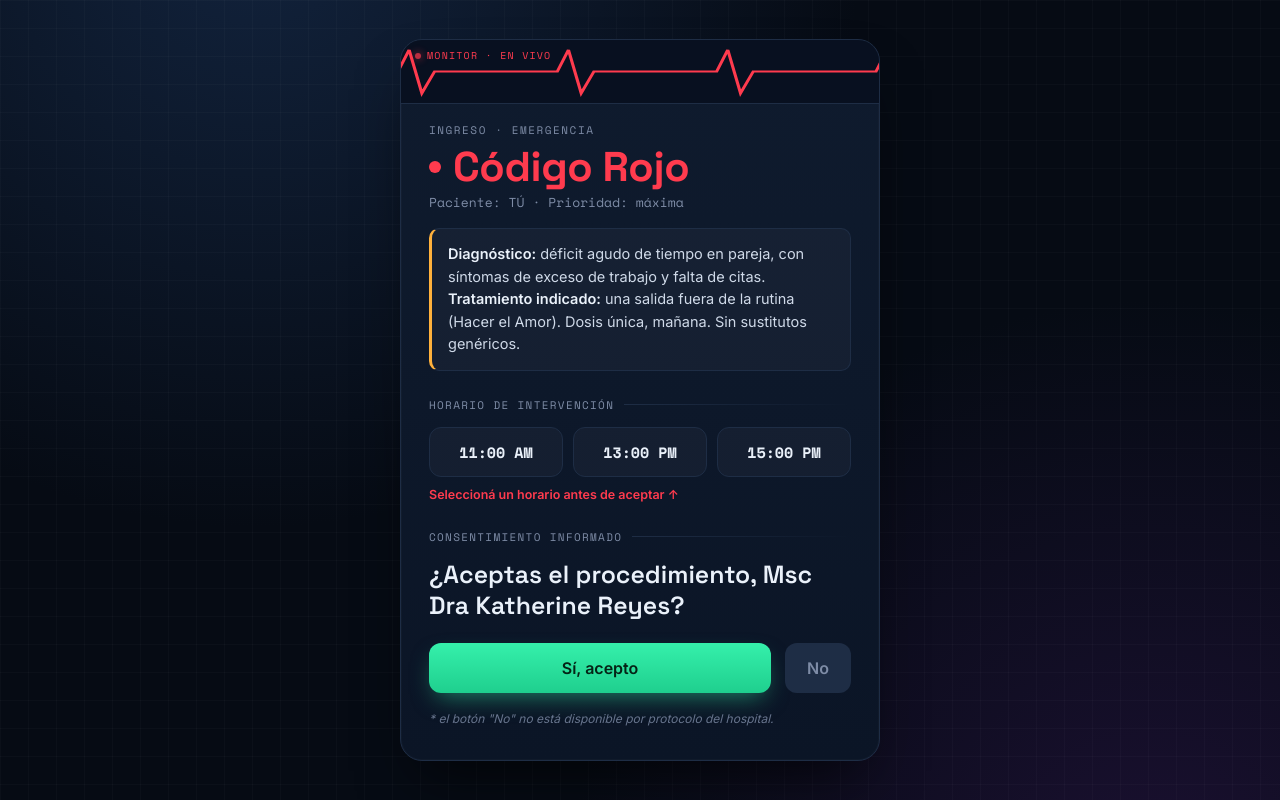
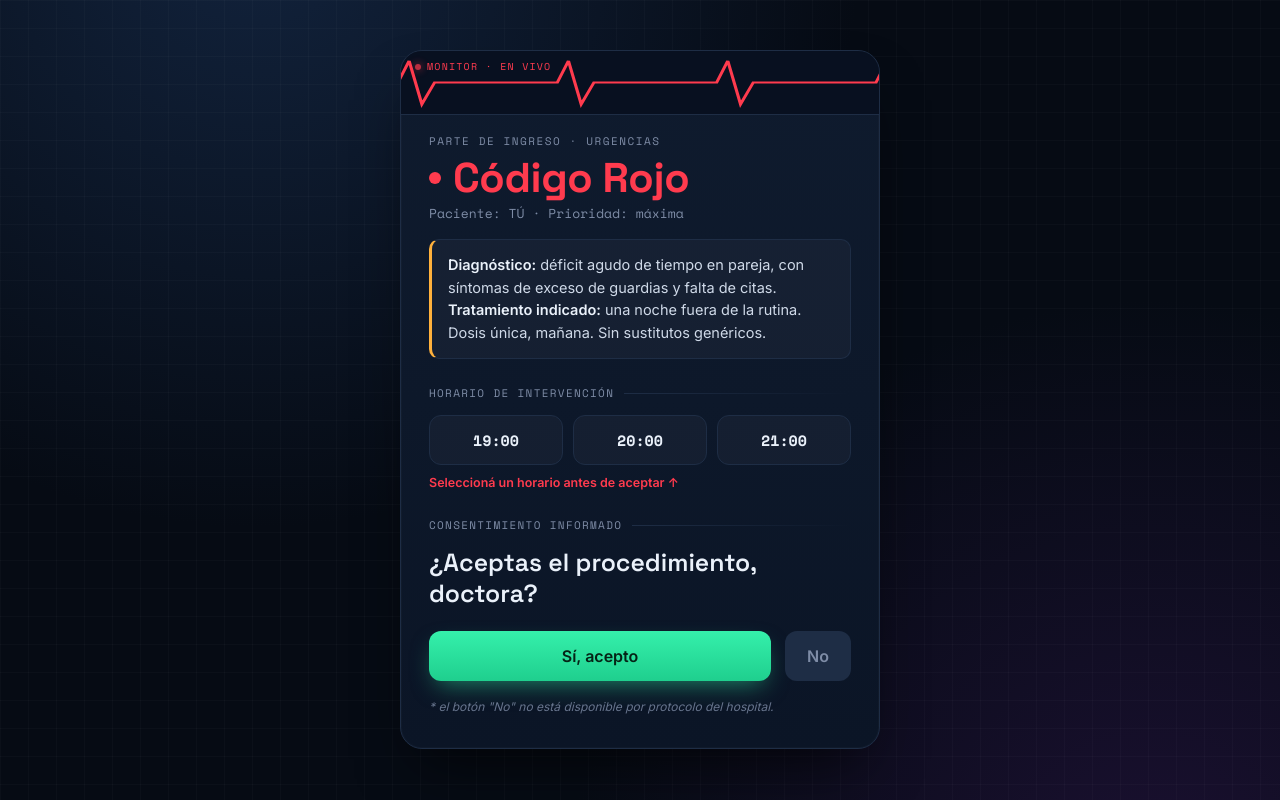
Before and after one commit to KathyaReyes/Invitacion, a plain HTML site: page index.html in a window 1280 px wide. Both pictures are taken after a click on the button "Sí, acepto". Drawn offline with nearby package versions, Linux system fonts and the light colour scheme.

Commit message:
Add files via upload

```diff
--- a/index.html
+++ b/index.html
@@ -395,25 +395,25 @@
         </svg>
       </div>
 
-      <div class="eyebrow">INGRESO · EMERGENCIA</div>
+      <div class="eyebrow">Parte de ingreso · Urgencias</div>
       <h1 class="title"><span class="pulse"></span>Código Rojo</h1>
       <div class="subtitle">Paciente: TÚ · Prioridad: máxima</div>
 
       <div class="chart-note">
-        <b>Diagnóstico:</b> déficit agudo de tiempo en pareja, con síntomas de exceso de trabajo y falta de citas.<br>
-        <b>Tratamiento indicado:</b> una salida fuera de la rutina (Hacer el Amor). Dosis única, mañana. Sin sustitutos genéricos.
+        <b>Diagnóstico:</b> déficit agudo de tiempo en pareja, con síntomas de exceso de guardias y falta de citas.<br>
+        <b>Tratamiento indicado:</b> una noche fuera de la rutina. Dosis única, mañana. Sin sustitutos genéricos.
       </div>
 
       <div class="divider">Horario de intervención</div>
       <div class="time-grid">
-        <button class="time-pill" data-time="11:00 AM" onclick="selectTime(this)">11:00 AM</button>
-        <button class="time-pill" data-time="13:00 PM" onclick="selectTime(this)">13:00 PM</button>
-        <button class="time-pill" data-time="15:00 PM" onclick="selectTime(this)">15:00 PM</button>
+        <button class="time-pill" data-time="19:00" onclick="selectTime(this)">19:00</button>
+        <button class="time-pill" data-time="20:00" onclick="selectTime(this)">20:00</button>
+        <button class="time-pill" data-time="21:00" onclick="selectTime(this)">21:00</button>
       </div>
-      <div class="time-caption" id="timeCaption">Selecciona un horario para admitir al paciente.</div>
+      <div class="time-caption" id="timeCaption">Selecciona un horario para admitir a la paciente.</div>
 
       <div class="divider">Consentimiento informado</div>
-      <div class="question">¿Aceptas el procedimiento, Msc Dra Katherine Reyes?</div>
+      <div class="question">¿Aceptas el procedimiento, doctora?</div>
 
       <div class="btn-row" id="btnRow">
         <button class="btn btn-yes" id="yesBtn" onclick="accept()">Sí, acepto</button>
@@ -435,7 +435,7 @@
       <div class="badge">✓ Alta médica · confirmado</div>
       <h2>Ingreso admitido</h2>
       <p class="msg">Excelente, espero la pases muy bien mañana.</p>
-      <div class="detail">Cita registrada para las <b id="finalTime">--:--</b> · presentarse sin bata ;)</div>
+      <div class="detail">Cita registrada para las <b id="finalTime">--:--</b> · presentarse sin bata</div>
     </div>
 
   </div>
@@ -444,7 +444,12 @@
 <div id="confetti-layer"></div>
 
 <script>
-  const WHATSAPP_NUMBER = "50231570671"; // <-- REEMPLAZAR por tu número real
+  /* =====================================================================
+     👉 COLOCÁ TU NÚMERO DE WHATSAPP ACÁ 👈
+     Formato: código de país + número, SIN "+", SIN espacios ni guiones.
+     Ejemplo Guatemala: "50212345678"  (502 = código de país, luego el número)
+     ===================================================================== */
+  const WHATSAPP_NUMBER = "50200000000"; // <-- REEMPLAZAR por tu número real
 
   let chosenTime = null;
 
@@ -497,19 +502,20 @@
       return;
     }
 
+    // Armamos el mensaje pre-llenado y el enlace de WhatsApp (API wa.me)
+    const mensaje = `¡Código Rojo aceptado! 🚨 Acepto salir de la rutina, nos vemos a las ${chosenTime}`;
+    const whatsappURL = `https://wa.me/${WHATSAPP_NUMBER}?text=${encodeURIComponent(mensaje)}`;
+
+    // IMPORTANTE: en navegadores móviles (iOS/Android) la apertura de un enlace
+    // externo solo se permite si ocurre de forma INMEDIATA dentro del clic del
+    // usuario. Si esto se retrasa con un setTimeout, el navegador lo bloquea
+    // como si fuera un pop-up. Por eso se abre aquí mismo, sin demora.
+    window.open(whatsappURL, '_blank');
+
     document.getElementById('finalTime').textContent = chosenTime;
     document.getElementById('mainScreen').style.display = 'none';
     document.getElementById('successScreen').classList.add('show');
     launchConfetti();
-
-    // Armamos el mensaje pre-llenado y abrimos WhatsApp con la API de wa.me
-    const mensaje = `¡Código Rojo aceptado!  Acepto salir de la rutina, nos vemos a las ${chosenTime}`;
-    const whatsappURL = `https://wa.me/${WHATSAPP_NUMBER}?text=${encodeURIComponent(mensaje)}`;
-
-    // Pequeño delay para que se alcance a ver la pantalla de éxito antes de saltar a WhatsApp
-    setTimeout(() => {
-      window.open(whatsappURL, '_blank');
-    }, 1500);
   }
 
   /* ---------- confeti ---------- */
```
